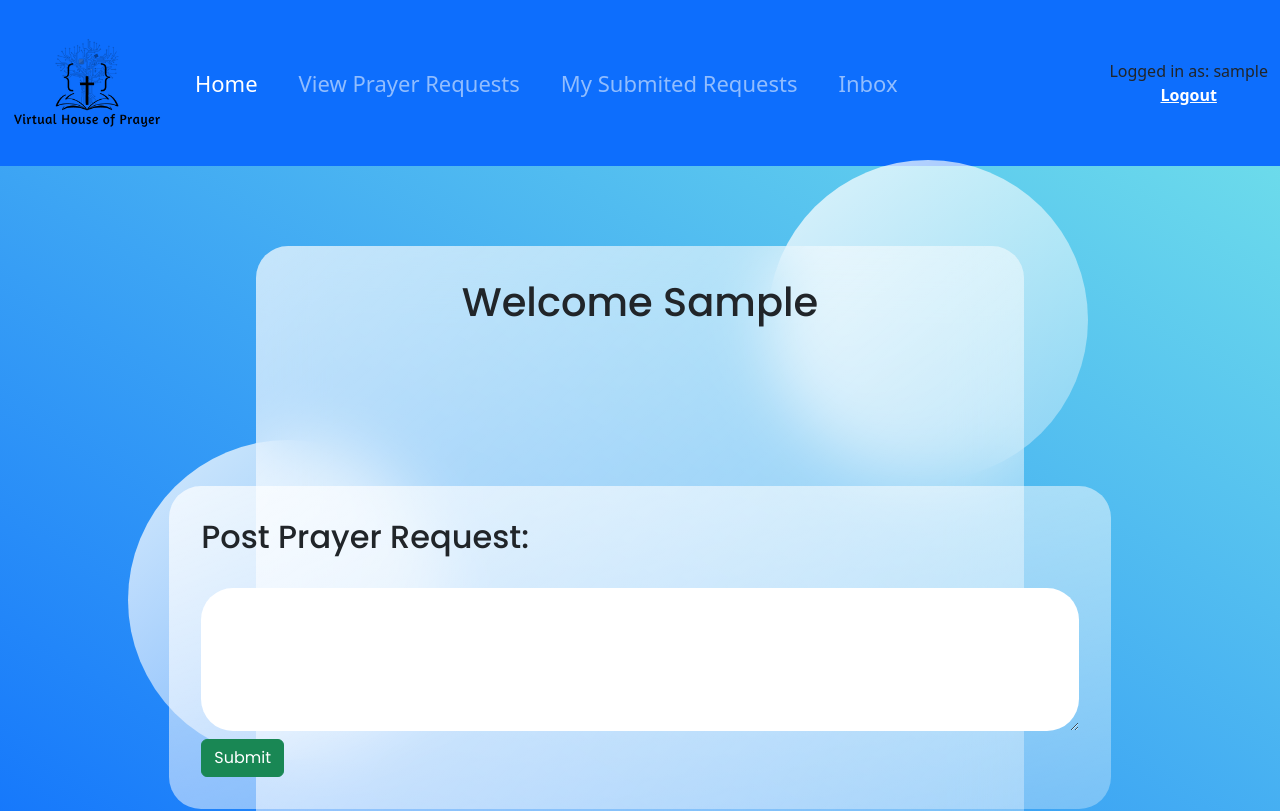
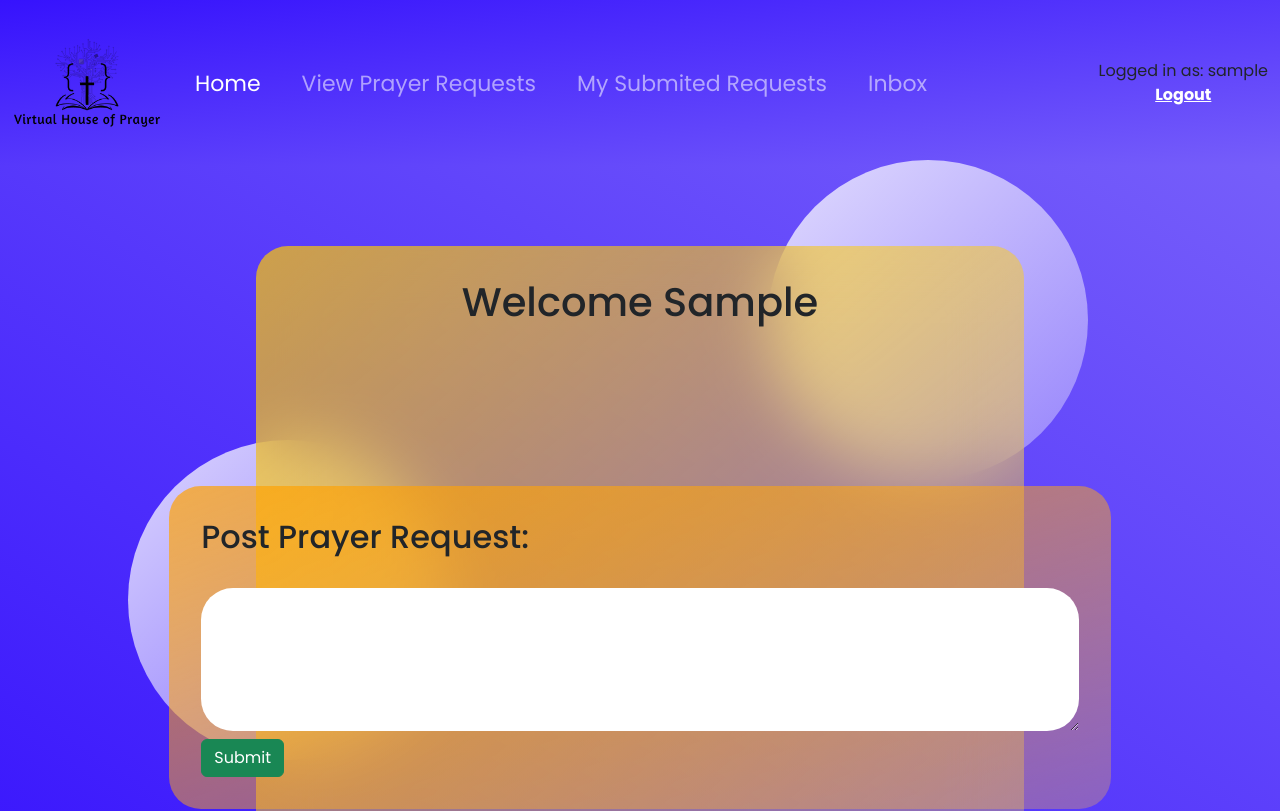
Before and after one commit to bethel-school-of-technology/team-digital-disciples-frontend, an Angular app: page / in a window 1280 px wide. Shown: the top 811 px of the page. Built offline with nearby package versions, Linux system fonts and the light colour scheme; sample sign-in values are in the browser's storage.

Commit message:
Made Changes Using Pallete

```diff
--- a/src/app/app.component.css
+++ b/src/app/app.component.css
@@ -0,0 +1,10 @@
+body {
+    {
+        font-family: "Poppins", sans-serif;
+        min-height: 100vh;
+        background: linear-gradient(to top right, #3612FD, #765EFA);
+        display: flex;
+        align-items: center;
+        justify-content: center;
+      }
+}
--- a/src/app/dashboard/dashboard.component.css
+++ b/src/app/dashboard/dashboard.component.css
@@ -1,20 +1,20 @@
 main {
     font-family: "Poppins", sans-serif;
     min-height: 100vh;
-    background: linear-gradient(to top right, #0d6efd, #6cdbeb);
+    background: linear-gradient(to top right, #3612FD, #765EFA);
     display: flex;
     align-items: center;
     justify-content: center;
   }
 
   .glass {
-    background: white;
+    background: #FFDA49;
     min-height: 80vh;
     width: 60%;
     background: linear-gradient(
       to right bottom,
-      rgba(255, 255, 255, 0.7),
-      rgba(255, 255, 255, 0.3)
+      rgba(255, 203, 0, 0.7),
+      rgba(255, 218, 73, 0.3)
     );
     border-radius: 2rem;
     z-index: 2;
@@ -58,8 +58,8 @@ main {
     flex-direction: column;
     background: linear-gradient(
     to right bottom,
-    rgba(255, 255, 255, 0.7),
-    rgba(255, 255, 255, 0.3)
+    rgba(255, 161, 0, 0.7),
+    rgba(255, 188, 73, 0.3)
   );
   border-radius: 2rem;
 }
--- a/src/app/navbar/navbar.component.css
+++ b/src/app/navbar/navbar.component.css
@@ -23,3 +23,7 @@
     color: rgb(255, 255, 255);
     font-weight: bold;
 }
+#bg-primary {
+        font-family: "Poppins", sans-serif;
+        background : linear-gradient(to bottom right, #3612FD, #765EFA);
+      }
--- a/src/app/navbar/navbar.component.html
+++ b/src/app/navbar/navbar.component.html
@@ -1,4 +1,8 @@
-<nav class="navbar navbar-expand-lg navbar-dark bg-primary">
+<head><link
+  href="https://fonts.googleapis.com/css2?family=Poppins:wght@400;500;700&display=swap"
+  rel="stylesheet"
+/></head>
+<nav class="navbar navbar-expand-lg navbar-dark bg-primary" id="bg-primary">
   <div class="container-fluid">
     <div class="logo"><a class="navbar-brand" href="#"><img src='assets/images/logo4.png'>
     </a>
```
Also changed, not shown: src/app/app.component.html (line endings or trailing spaces).
